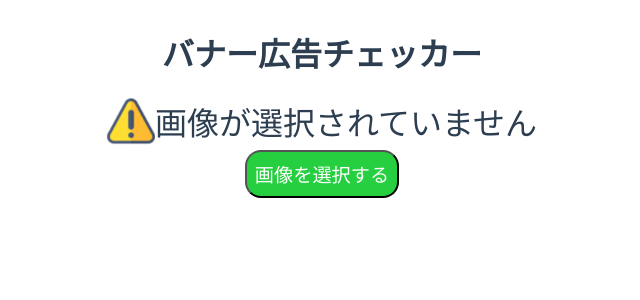
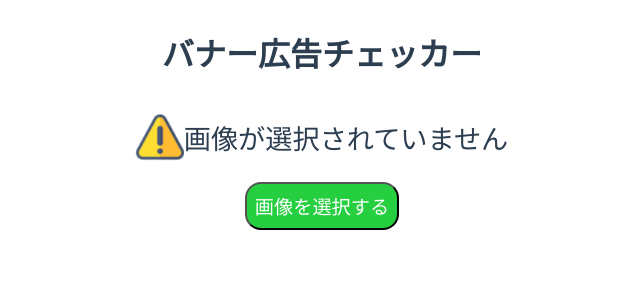
Before and after one commit to shion1305/ynufes-client-image-uploader, a Vue app: page / in a window 1280 px wide. Shown: the top 300 px of the page, without its empty margins (318-958 px from the left). Built offline with nearby package versions, Linux system fonts and the light colour scheme.

Commit message:
💄 スマホでの画面表示を改善

```diff
--- a/src/views/HomeView.vue
+++ b/src/views/HomeView.vue
@@ -127,8 +127,8 @@ const imgStatus = function (): number {
   display: flex;
   align-items: center;
   justify-content: center;
-  font-size: 2rem;
-  height: 3rem;
+  font-size: 1.7rem;
+  height: 5rem;
 
   img {
     height: 3rem;
```
